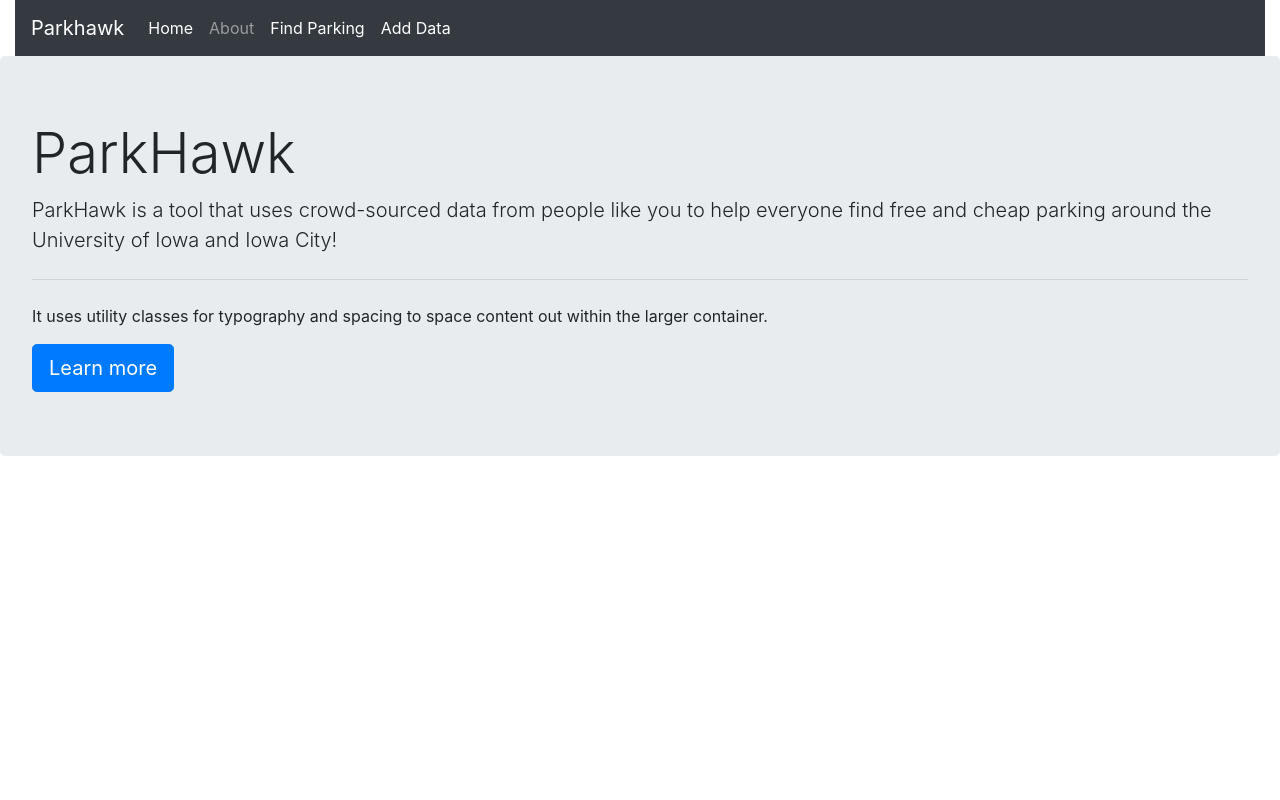
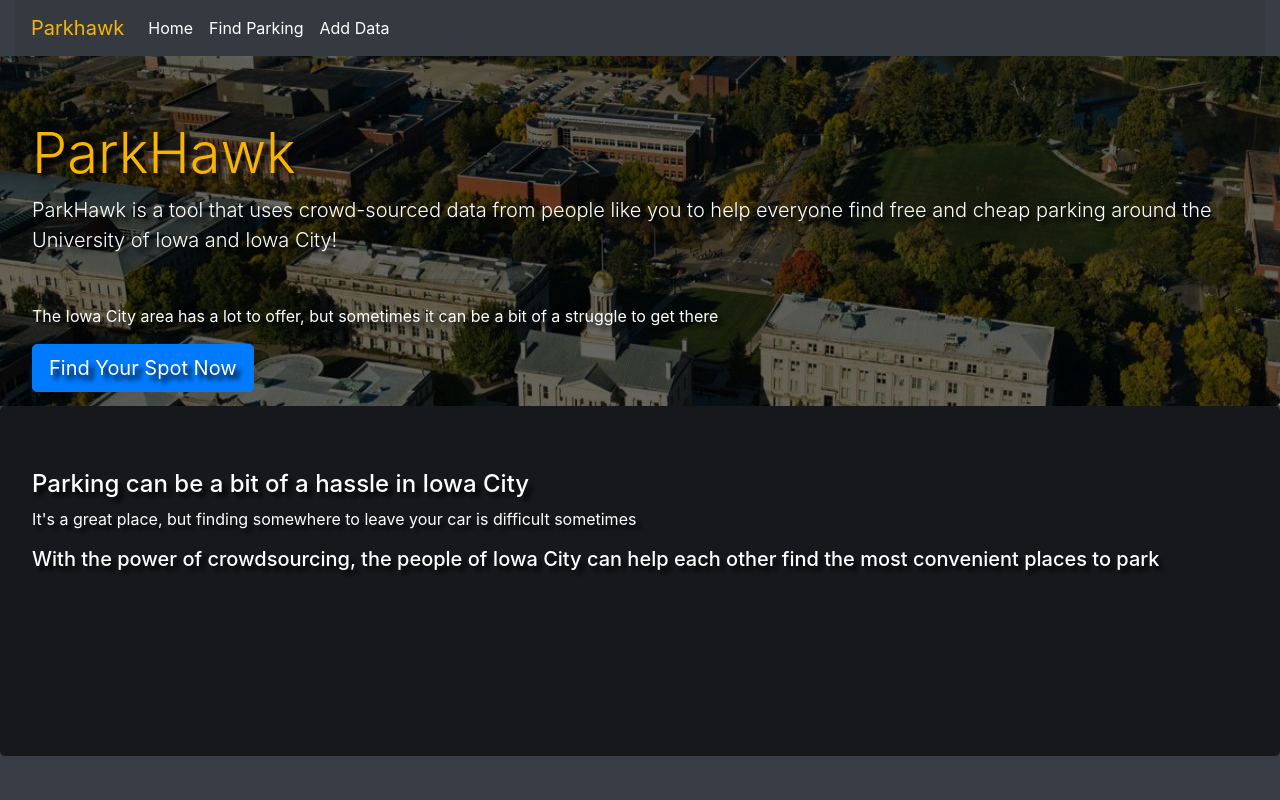
Before and after one commit to Rallph/parkhawk, a Django app: page / in a window 1280 px wide. Run offline with Django 3.2, Linux system fonts and the light colour scheme; some libraries are stand-ins or nearby versions.

Commit message:
update look of main page

```diff
--- /dev/null
+++ b/parkhawk/parkmap/static/parkmap/css/main_page.css
@@ -0,0 +1,31 @@
+body {
+    background-color: #393e46;
+}
+
+.nav-container {
+    background-color: #393e46;
+}
+
+.navbar-brand {
+    color: #f8b500;
+}
+
+
+
+.main-jumbotron {
+    background: url("../images/ui_1.jpg") no-repeat center center;
+    position: fixed;
+    width: 100%;
+    height: 350px;
+
+    left: 0;
+    z-index: -1;
+}
+
+.jumbotron {
+    margin-bottom: 0px;
+    height: 350px;
+    color: white;
+    text-shadow: black 0.3em 0.3em 0.3em;
+    background:rgba(0, 0, 0, 60%)
+  }
--- a/parkhawk/parkmap/templates/parkmap/base.html
+++ b/parkhawk/parkmap/templates/parkmap/base.html
@@ -6,6 +6,7 @@
     <meta http-equiv="X-UA-Compatible" content="ie=edge">
     {% load staticfiles %}
     <link rel="stylesheet" href="{% static 'parkmap/css/bootstrap.min.css' %}" type="text/css" >
+    <link rel="stylesheet" href="{% static 'parkmap/css/main_page.css' %}" type="text/css">
 
     <title>ParkHawk</title>
 </head>
@@ -17,19 +18,27 @@
 </header>
 
 <body>
-
+    <div class="main-jumbotron"></div>
     <div class="jumbotron">
 
-        <h1 class="display-4">ParkHawk</h1>
+        <h1 class="display-4" style="color: #f8b500;">ParkHawk</h1>
         <p class="lead">ParkHawk is a tool that uses crowd-sourced data from people like you to help everyone find free and cheap parking around the University of Iowa and Iowa City!</p>
         <hr class="my-4">
-        <p>It uses utility classes for typography and spacing to space content out within the larger container.</p>
-        <a class="btn btn-primary btn-lg" href="about" role="button">Learn more</a>
+        <p>The Iowa City area has a lot to offer, but sometimes it can be a bit of a struggle to get there</p>
+        <a class="btn btn-primary btn-lg" href="about" role="button">Find Your Spot Now</a>
         </div>
 
     </div>
 
+    <div class="jumbotron second-jumbotron">
 
+        <h4>Parking can be a bit of a hassle in Iowa City</h4>
+        <p>It's a great place, but finding somewhere to leave your car is difficult sometimes</p>
+
+        <h5>With the power of crowdsourcing, the people of Iowa City can help each other find the most convenient places to park</h5>
+
+
+    </div>
 
 </body>
 </html>
--- a/parkhawk/parkmap/templates/parkmap/includes/header.html
+++ b/parkhawk/parkmap/templates/parkmap/includes/header.html
@@ -1,17 +1,13 @@
 {% block content %}
 
-<div class="container-fluid">
+<div class="container-fluid nav-container" style="margin:0;" >
     <nav class="navbar navbar-expand-lg navbar-dark bg-dark">
-        <a class="navbar-brand" href="/">Parkhawk</a>
+        <a class="navbar-brand" style="color: #f8b500;"  href="/">Parkhawk</a>
 
         <div class="collapse navbar-collapse" id="navbarSupportedContent">
             <ul class="navbar-nav mr-auto">
                 <li class="nav-item active">
                     <a class="nav-link" href="/">Home<span class="sr-only">(current)</span></a>
-                </li>
-
-                <li>
-                    <a class="nav-link" href="/about">About<span class="sr-only">(current)</span></a>
                 </li>
 
                 <li class="nav-item active">
```
Also changed, not shown: parkhawk/parkmap/static/parkmap/images/ui_1.jpg (added).
